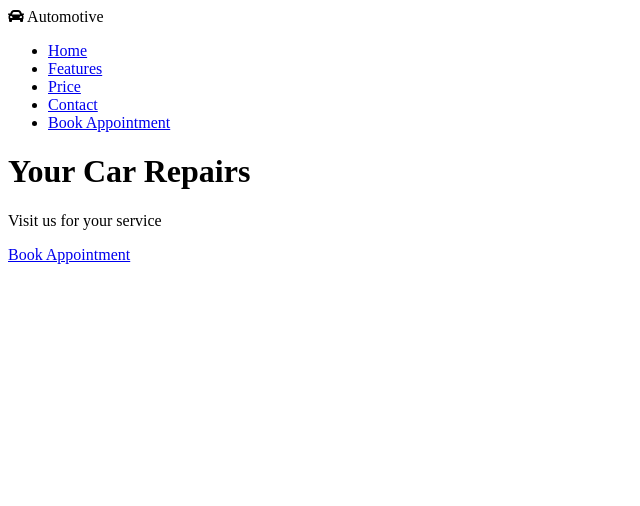
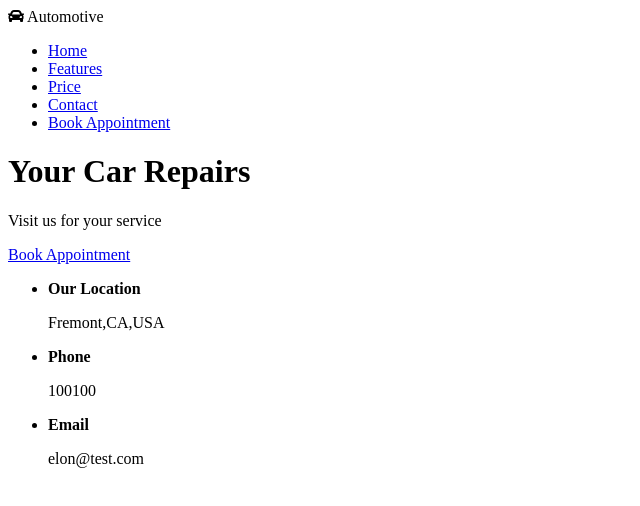
Before and after one commit to vikramvi/10websites-design-to-html-css, a plain HTML site: page automotive-car-design/index.html in a window 1280 px wide. Shown: the whole page, without its empty margins (0-640 px from the left). Drawn offline with Linux system fonts and the light colour scheme.

Commit message:
added footer

```diff
--- a/automotive-car-design/index.html
+++ b/automotive-car-design/index.html
@@ -31,6 +31,24 @@
         <p>Visit us for your service</p>
         <a class="highlight" href="#">Book Appointment</a>
     </header>
+
+    <footer>
+        <ul>
+            <li>
+                <strong>Our Location</strong>
+                <p>Fremont,CA,USA</p>
+            </li>
+            <li>
+                <strong>Phone</strong>
+                <p>100100</p>
+            </li>
+            <li>
+                <strong>Email</strong>
+                <p>elon@test.com</p>
+            </li>
+        </ul>
+    </footer>
+
 </body>
 
 </html>
```
